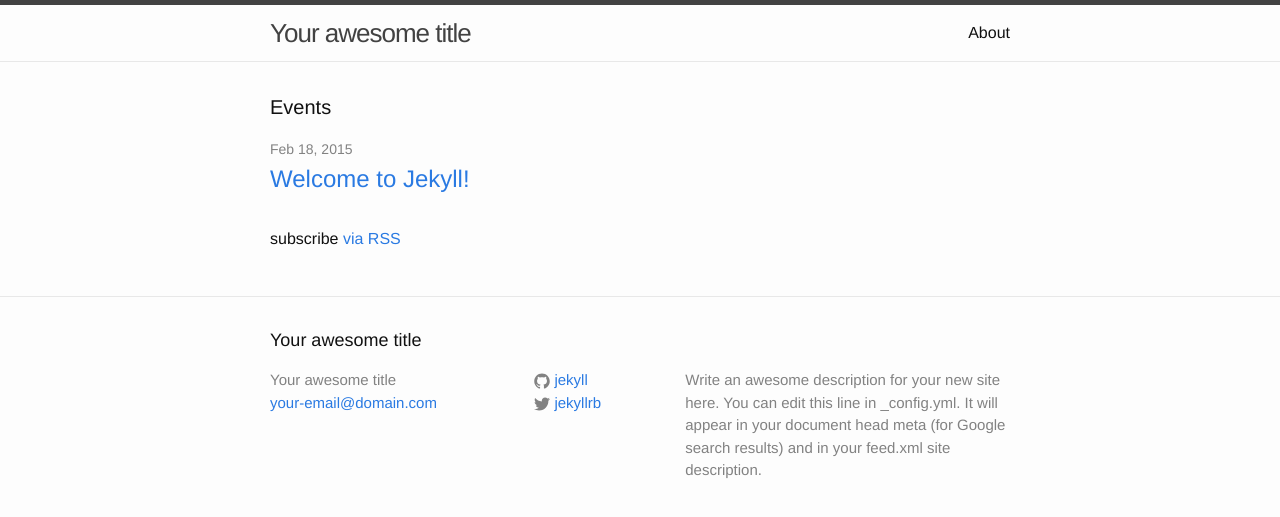
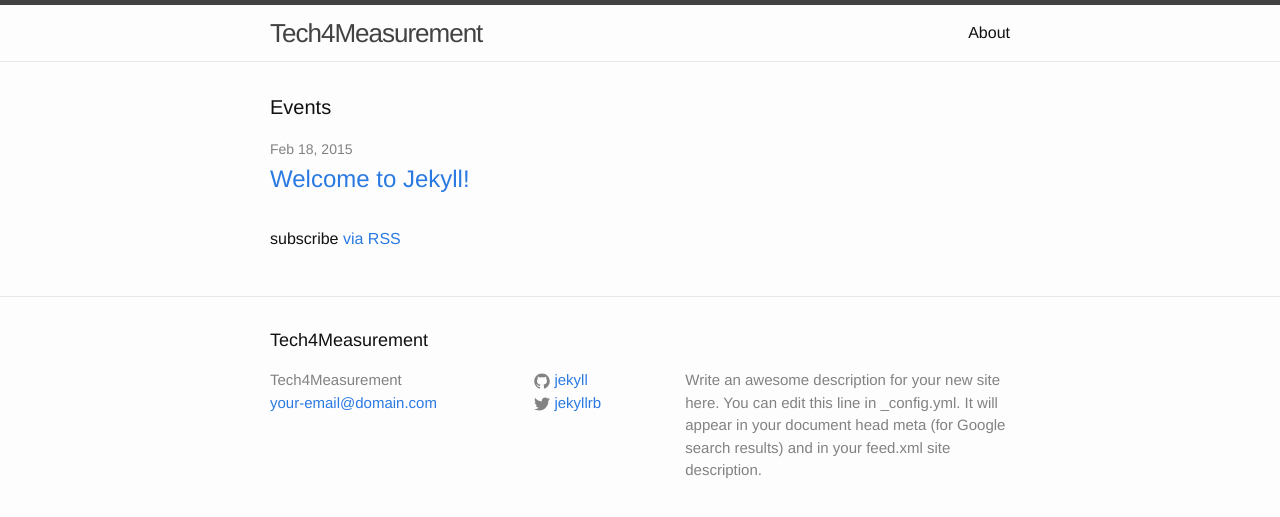
Before and after one commit to BIDS-collaborative/hackingmeasurement.github.io, a Jekyll site: the page built from index.html, in a window 1280 px wide. Shown: the top 517 px of the page. Built offline with Jekyll 4.4.1, drawn with Linux system fonts in a browser that asks for light colours.

Commit message:
Add proper title

```diff
--- a/_config.yml
+++ b/_config.yml
@@ -1,12 +1,12 @@
 # Site settings
-title: Your awesome title
+title: Tech4Measurement
 email: your-email@domain.com
 description: > # this means to ignore newlines until "baseurl:"
   Write an awesome description for your new site here. You can edit this
   line in _config.yml. It will appear in your document head meta (for
   Google search results) and in your feed.xml site description.
 baseurl: "" # the subpath of your site, e.g. /blog/
-url: "http://yourdomain.com" # the base hostname & protocol for your site
+url: "http://tech4measurement.berkeley.edu" # the base hostname & protocol for your site
 twitter_username: jekyllrb
 github_username:  jekyll
 
```
